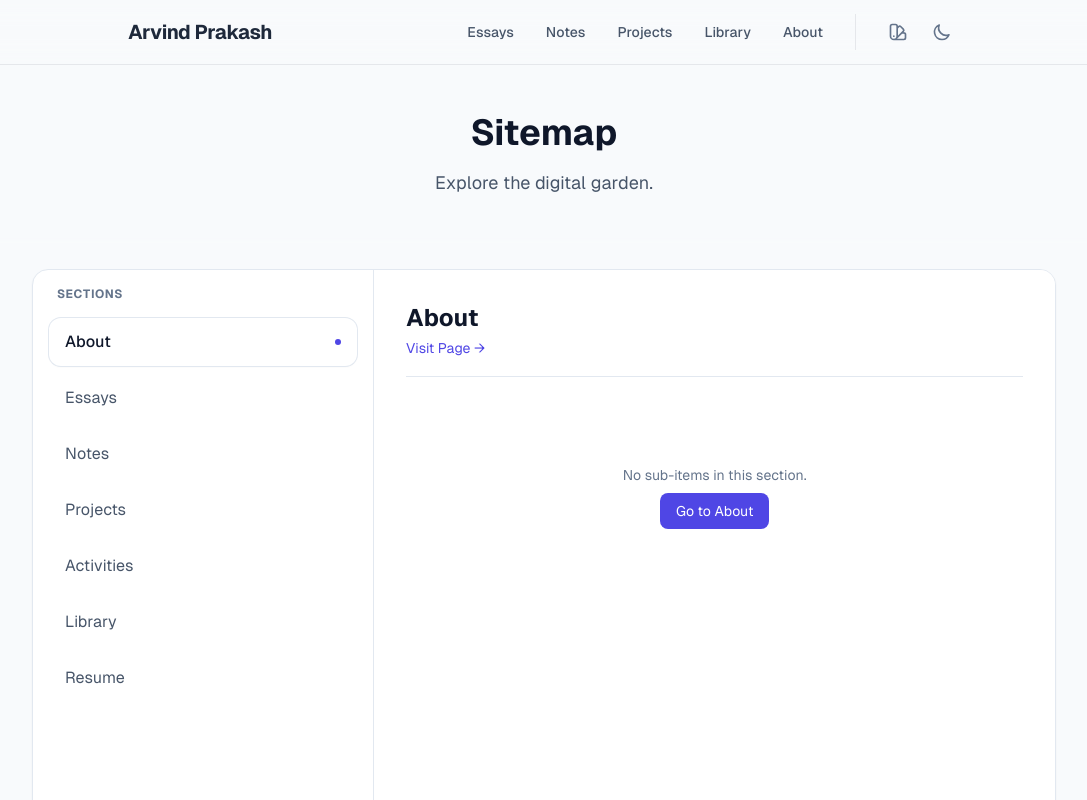
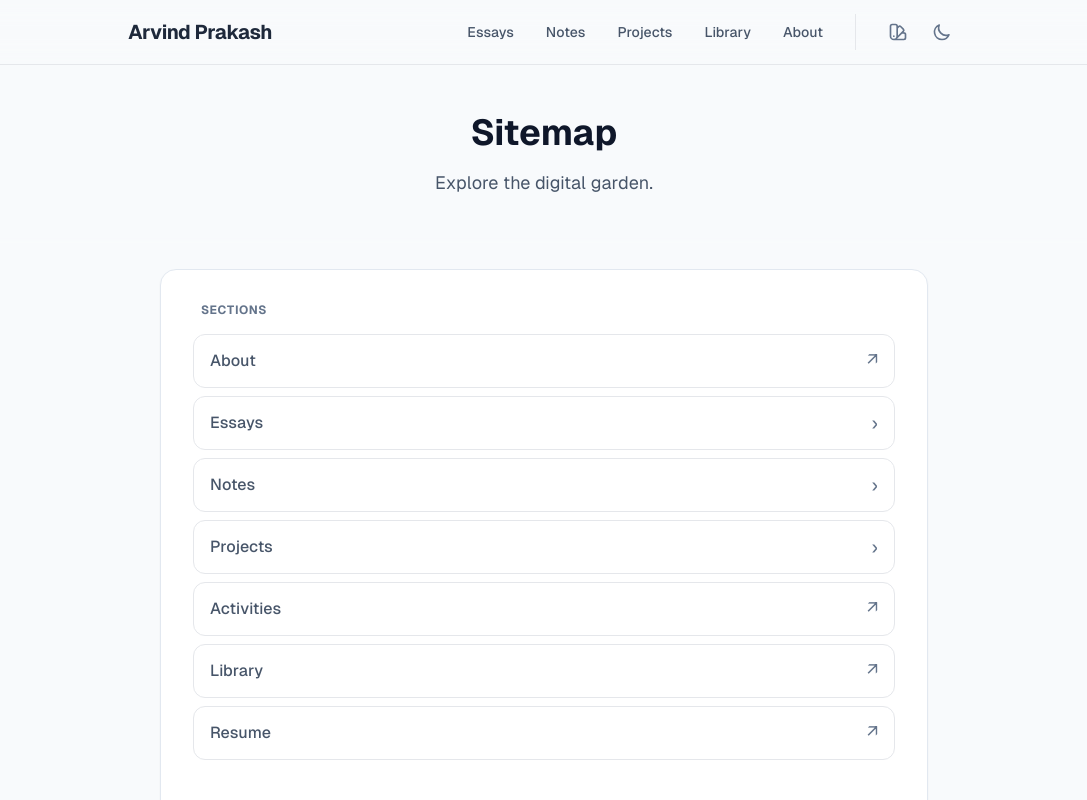
Before and after one commit to DrNightmare/blog-v2, a Next.js app: page /sitemap in a window 1280 px wide. Shown: the top 800 px of the page, without its empty margins (96-1183 px from the left). Built offline with nearby package versions, Linux system fonts and the light colour scheme.

Commit message:
chore: simplify sitemap

```diff
--- a/src/components/InteractiveSitemap.tsx
+++ b/src/components/InteractiveSitemap.tsx
@@ -2,6 +2,7 @@
 
 import React, { useState } from "react";
 import Link from "next/link";
+import { useRouter } from "next/navigation";
 import { SitemapNode } from "../app/utils";
 import { clsx, type ClassValue } from "clsx";
 import { twMerge } from "tailwind-merge";
@@ -15,57 +16,83 @@ interface InteractiveSitemapProps {
 }
 
 export default function InteractiveSitemap({ root }: InteractiveSitemapProps) {
-    // Default to the first category if available, otherwise null
-    const [activeCategory, setActiveCategory] = useState<SitemapNode | null>(
-        root.children && root.children.length > 0 ? root.children[0] : null
-    );
+    const router = useRouter();
+    const [selectedCategory, setSelectedCategory] = useState<SitemapNode | null>(null);
 
     // root.children are the Categories (Level 1): Essays, Notes, Projects, About, etc.
     const categories = root.children || [];
 
+    const handleCategoryClick = (category: SitemapNode) => {
+        // If the category has no children, navigate directly to it
+        if (!category.children || category.children.length === 0) {
+            if (category.url) {
+                router.push(category.url);
+            }
+        } else {
+            // Otherwise, show the second level
+            setSelectedCategory(category);
+        }
+    };
+
+    const handleBack = () => {
+        setSelectedCategory(null);
+    };
+
     return (
-        <div className="w-full max-w-5xl mx-auto min-h-[600px] flex flex-col md:flex-row bg-surface border border-border rounded-2xl shadow-sm overflow-hidden">
-            {/* Left Panel: Categories */}
-            <div className="w-full md:w-1/3 border-b md:border-b-0 md:border-r border-border bg-background/50 p-4 space-y-2 overflow-y-auto max-h-[300px] md:max-h-none">
+        <div className="w-full max-w-3xl mx-auto min-h-[600px] bg-surface border border-border rounded-2xl shadow-sm overflow-hidden">
+            <div className="p-6 md:p-8 overflow-y-auto">
+                {!selectedCategory ? (
+                    // Categories View
+                    <div className="space-y-2">
                         <h2 className="text-xs font-bold text-text-muted uppercase tracking-wider mb-4 px-2">
                             Sections
                         </h2>
                         {categories.map((category) => {
-                    const isActive = activeCategory?.title === category.title;
+                            const hasChildren = category.children && category.children.length > 0;
                             return (
                                 <button
                                     key={category.title}
-                            onClick={() => setActiveCategory(category)}
+                                    onClick={() => handleCategoryClick(category)}
                                     className={cn(
                                         "w-full text-left px-4 py-3 rounded-xl transition-all duration-200 flex items-center justify-between group",
-                                isActive
-                                    ? "bg-surface shadow-sm ring-1 ring-border text-foreground font-medium"
-                                    : "hover:bg-surface/50 text-text-secondary hover:text-foreground"
+                                        "text-text-secondary hover:text-primary border border-border/50 hover:border-border",
+                                        "hover:bg-background/70 hover:shadow-md hover:scale-[1.02] active:scale-[0.98]"
                                     )}
                                 >
-                            <span>{category.title}</span>
-                            {isActive && (
-                                <div className="w-1.5 h-1.5 rounded-full bg-primary" />
+                                    <span className="font-medium transition-colors">{category.title}</span>
+                                    {hasChildren ? (
+                                        <span className="text-xl text-text-muted group-hover:text-primary transition-all group-hover:translate-x-1">
+                                            ›
+                                        </span>
+                                    ) : (
+                                        <span className="text-lg text-text-muted group-hover:text-primary transition-all group-hover:-translate-y-0.5 group-hover:translate-x-0.5">
+                                            ↗
+                                        </span>
                                     )}
                                 </button>
                             );
                         })}
                     </div>
+                ) : (
+                    // Children View with Back Button
+                    <div className="space-y-6">
+                        {/* Back Button */}
+                        <button
+                            onClick={handleBack}
+                            className="flex items-center gap-2 text-text-secondary hover:text-foreground transition-colors"
+                        >
+                            <span>←</span>
+                            <span>Back</span>
+                        </button>
 
-            {/* Right Panel: Content */}
-            <div className="w-full md:w-2/3 p-6 md:p-8 bg-surface overflow-y-auto relative min-h-[400px]">
-                {activeCategory ? (
-                    <div
-                        key={activeCategory.title}
-                        className="space-y-6 animate-pop-in"
-                    >
+                        {/* Category Header */}
                         <div className="border-b border-border pb-4">
                             <h3 className="text-2xl font-bold text-foreground">
-                                {activeCategory.title}
+                                {selectedCategory.title}
                             </h3>
-                            {activeCategory.url && (
+                            {selectedCategory.url && (
                                 <Link
-                                    href={activeCategory.url}
+                                    href={selectedCategory.url}
                                     className="text-sm text-primary hover:underline mt-1 inline-block"
                                 >
                                     Visit Page &rarr;
@@ -73,13 +100,14 @@ export default function InteractiveSitemap({ root }: InteractiveSitemapProps) {
                             )}
                         </div>
 
-                        {activeCategory.children && activeCategory.children.length > 0 ? (
+                        {/* Children Items */}
+                        {selectedCategory.children && selectedCategory.children.length > 0 ? (
                             <div className="grid gap-2 sm:grid-cols-2">
-                                {activeCategory.children.map((item) => (
+                                {selectedCategory.children.map((item) => (
                                     <Link
                                         key={item.title}
                                         href={item.url || "#"}
-                                        className="group block p-4 rounded-xl border border-border/50 hover:border-border hover:bg-background/50 transition-all duration-200"
+                                        className="group block p-4 rounded-xl border border-border/50 hover:border-border hover:bg-background/70 transition-all duration-200 hover:shadow-md hover:scale-[1.02] active:scale-[0.98]"
                                     >
                                         <div className="font-medium text-foreground group-hover:text-primary transition-colors">
                                             {item.title}
@@ -95,20 +123,8 @@ export default function InteractiveSitemap({ root }: InteractiveSitemapProps) {
                         ) : (
                             <div className="flex flex-col items-center justify-center h-48 text-text-muted text-sm space-y-2">
                                 <p>No sub-items in this section.</p>
-                                {activeCategory.url && (
-                                    <Link
-                                        href={activeCategory.url}
-                                        className="px-4 py-2 rounded-lg bg-primary text-white hover:bg-primary-hover transition-colors"
-                                    >
-                                        Go to {activeCategory.title}
-                                    </Link>
-                                )}
                             </div>
                         )}
-                    </div>
-                ) : (
-                    <div className="flex items-center justify-center h-full text-text-muted">
-                        Select a category to view contents
                     </div>
                 )}
             </div>
```
Lines whose indentation alone changed are shown as unchanged.
